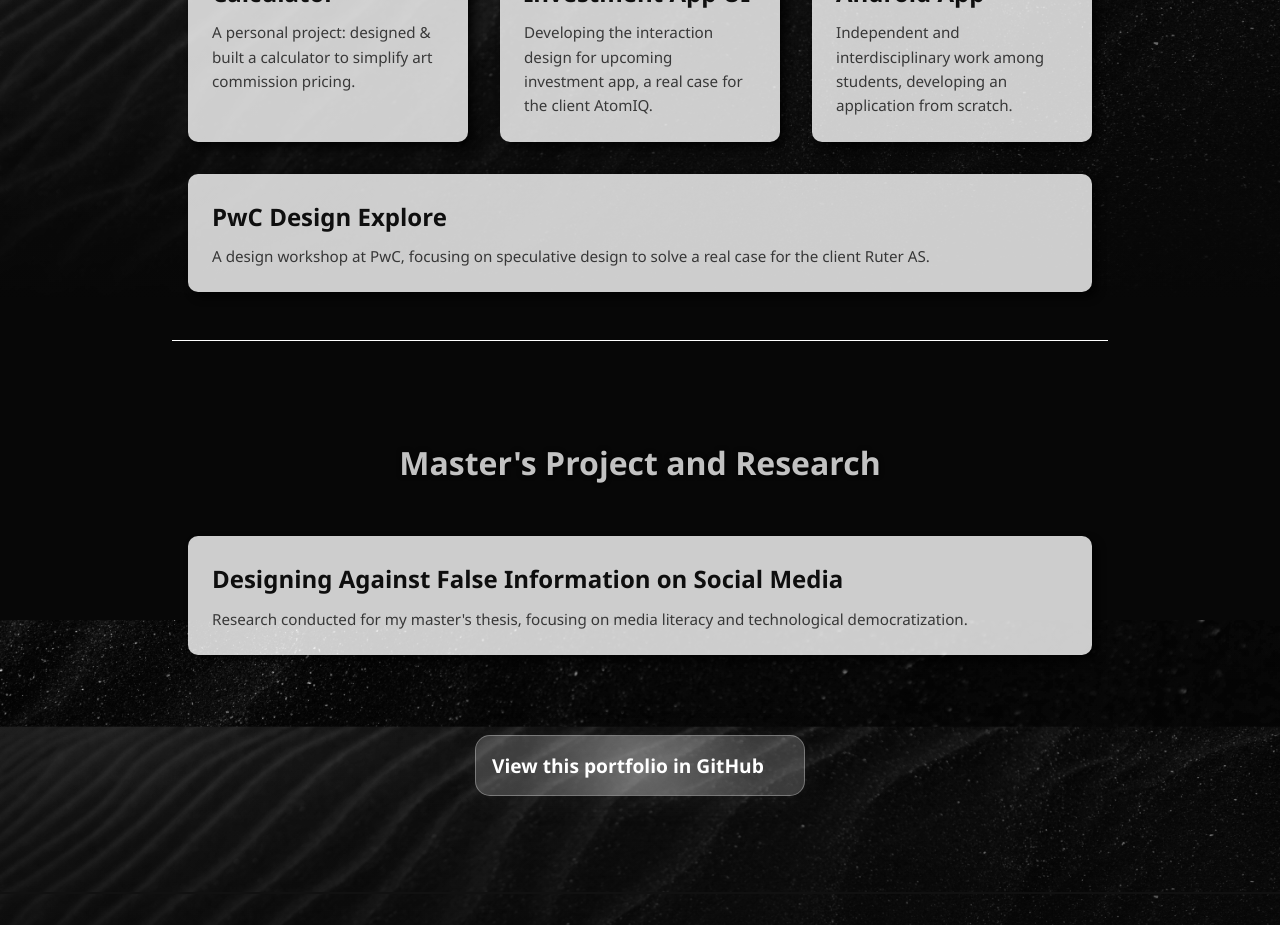
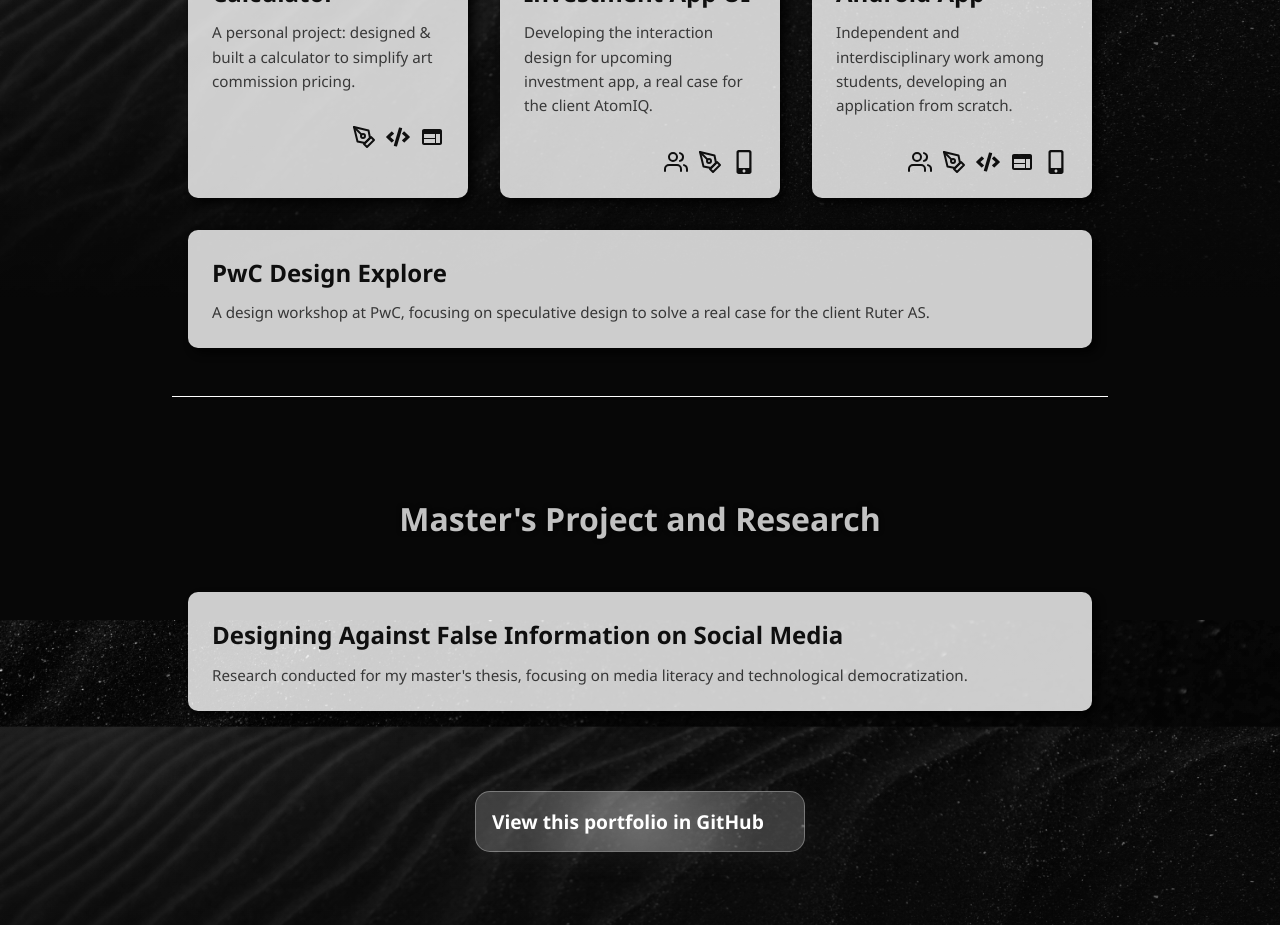
Before and after one commit to baharRi/portfolio, a React (Create React App) app: page /project/1 in a window 1280 px wide. Shown: the part 980-1905 px from the top of the page. Built offline with nearby package versions, Linux system fonts and the light colour scheme; some icons are missing.

Commit message:
added icons for projects

```diff
--- a/package.json
+++ b/package.json
@@ -16,6 +16,7 @@
     "gh-pages": "^6.3.0",
     "react": "^19.1.1",
     "react-dom": "^19.1.1",
+    "react-icons": "^5.6.0",
     "react-router-dom": "^7.8.2",
     "react-scripts": "5.0.1",
     "web-vitals": "^2.1.4"
--- a/src/App.css
+++ b/src/App.css
@@ -352,6 +352,20 @@ li {
   margin: 2rem 0;
 }
 
+.iconGroup {
+  display: flex;
+  justify-content: flex-end;
+  align-items: center;
+  gap: 10px;
+}
+
+.icon {
+  width: 24px;
+  height: 24px;
+  object-fit: contain;
+  display: block;
+}
+
 .projectPage {
   padding: 4rem 2rem;
   max-width: 1000px;
--- a/src/components/Projects.js
+++ b/src/components/Projects.js
@@ -1,6 +1,9 @@
 import React from "react";
 import { Link } from "react-router-dom";
 import GitHubIcon from '@mui/icons-material/GitHub';
+import { FaCode, FaMobileAlt   } from "react-icons/fa";
+import { FiPenTool, FiUsers   } from "react-icons/fi";
+import { MdWeb } from "react-icons/md";
 
 function Projects() { /* focus on UX/UI for project2, focus on process, teamwork, and results for project3 */
 
@@ -15,16 +18,37 @@ function Projects() { /* focus on UX/UI for project2, focus on process, teamwork
             A personal project: designed & built a calculator to simplify art
             commission pricing.
           </p>
+          <div className="noLineSpacer" />
+          <div className="iconGroup">
+            <FiPenTool title="Design prototyping" className="icon" />
+            <FaCode title="Frontend development" className="icon" />
+            <MdWeb title="Backend development" className="icon" />
+          </div>
+
         </Link>
         <Link to="/project/2" className="project" style={{ textDecoration: 'none' }}>
           <h3>AtomIQ: Investment App UI</h3>
           <p>Developing the interaction design for upcoming investment app, a
             real case for the client AtomIQ.</p>
+            <div className="noLineSpacer" />
+            <div className="iconGroup">
+            <FiUsers title="UX research" className="icon" />
+            <FiPenTool  title="Design prototyping" className="icon" />
+            <FaMobileAlt title="Mobile development" className="icon" />
+          </div>
         </Link>
         <Link to="/project/3" className="project" style={{ textDecoration: 'none' }}>
           <h3>Svoosh: Complete Android App</h3>
           <p>Independent and interdisciplinary work among students, developing an
             application from scratch.</p>
+            <div className="noLineSpacer" />
+            <div className="iconGroup">
+              <FiUsers title="UX research" className="icon" />
+            <FiPenTool  title="Design prototyping" className="icon" />
+            <FaCode title="Frontend development" className="icon" />
+            <MdWeb title="Backend development" className="icon" />
+            <FaMobileAlt title="Mobile development" className="icon" />
+            </div>
         </Link>
       </div>
 
--- a/src/components/pages/ProjectPages/Project1.js
+++ b/src/components/pages/ProjectPages/Project1.js
@@ -2,6 +2,9 @@ import React from "react";
 import TrendingUpIcon from '@mui/icons-material/TrendingUp';
 import AccessTimeFilledIcon from '@mui/icons-material/AccessTimeFilled';
 import GroupsIcon from '@mui/icons-material/Groups';
+import { FaCode   } from "react-icons/fa";
+import { FiPenTool   } from "react-icons/fi";
+import { MdWeb } from "react-icons/md";
 
 function Project1() { // OBS: double check the class in css
   return (
@@ -15,11 +18,14 @@ function Project1() { // OBS: double check the class in css
       <img src={require("../../../assets/project1/calcBanner.png")} alt="project 1 banner" className="projectBanner"/>
 
       <h2>Gained Experience</h2>
-
-
-
       <p><TrendingUpIcon fontSize="small" style={{ verticalAlign: 'middle', marginRight: 8 }}/>Grew more confident using Git, ReactJS, and Electron<br/>
       <TrendingUpIcon fontSize="small" style={{ verticalAlign: 'middle', marginRight: 8 }}/>Solved real problems through practical design</p>
+
+       <div className="iconGroup">
+                   <FiPenTool title="Design prototyping" className="icon" />
+                   <FaCode title="Frontend development" className="icon" />
+                   <MdWeb title="Backend development" className="icon" />
+                 </div>
 
       <div className="spacer" />
 
--- a/src/components/pages/ProjectPages/Project2.js
+++ b/src/components/pages/ProjectPages/Project2.js
@@ -3,6 +3,8 @@ import PersonIcon from '@mui/icons-material/Person';
 import TrendingUpIcon from '@mui/icons-material/TrendingUp';
 import AccessTimeFilledIcon from '@mui/icons-material/AccessTimeFilled';
 import GroupsIcon from '@mui/icons-material/Groups';
+import { FaMobileAlt   } from "react-icons/fa";
+import { FiPenTool, FiUsers   } from "react-icons/fi";
 
 function Project2() { // OBS: double check the class in css. make top a grid
   return (
@@ -25,6 +27,11 @@ function Project2() { // OBS: double check the class in css. make top a grid
       <TrendingUpIcon fontSize="small" style={{ verticalAlign: 'middle', marginRight: 8 }}/>Grew highly comfortable using Figma <br/>
       <TrendingUpIcon fontSize="small" style={{ verticalAlign: 'middle', marginRight: 8 }}/>Collaborated closely with an established start-up team</p>
 
+          <div className="iconGroup">
+            <FiUsers title="UX research" className="icon" />
+            <FiPenTool  title="Design prototyping" className="icon" />
+            <FaMobileAlt title="Mobile development" className="icon" />
+          </div>
       <div className="spacer"></div>
 
       <h2>Project Description</h2>
--- a/src/components/pages/ProjectPages/Project3.js
+++ b/src/components/pages/ProjectPages/Project3.js
@@ -3,6 +3,9 @@ import TrendingUpIcon from '@mui/icons-material/TrendingUp';
 import AccessTimeFilledIcon from '@mui/icons-material/AccessTimeFilled';
 import GroupsIcon from '@mui/icons-material/Groups';
 import PersonIcon from '@mui/icons-material/Person';
+import { FaCode, FaMobileAlt   } from "react-icons/fa";
+import { FiPenTool, FiUsers   } from "react-icons/fi";
+import { MdWeb } from "react-icons/md";
 
 function Project3() { // OBS: double check the class in css
   return (
@@ -21,6 +24,14 @@ function Project3() { // OBS: double check the class in css
       <TrendingUpIcon fontSize="small" style={{ verticalAlign: 'middle', marginRight: 8 }}/>Completely independent, interdisciplinary teamwork<br/>
       <TrendingUpIcon fontSize="small" style={{ verticalAlign: 'middle', marginRight: 8 }}/>Tools: GitHub, Figma, Jira<br/>
       <TrendingUpIcon fontSize="small" style={{ verticalAlign: 'middle', marginRight: 8 }}/>Programming: Kotlin, XML</p>
+
+      <div className="iconGroup">
+        <FiUsers title="UX research" className="icon" />
+        <FiPenTool  title="Design prototyping" className="icon" />
+        <FaCode title="Frontend development" className="icon" />
+        <MdWeb title="Backend development" className="icon" />
+        <FaMobileAlt title="Mobile development" className="icon" />
+      </div>
 
       <div className="spacer"></div>
 
```
Also changed, not shown: 1 other file (tests, documents, lock files or other folders).
